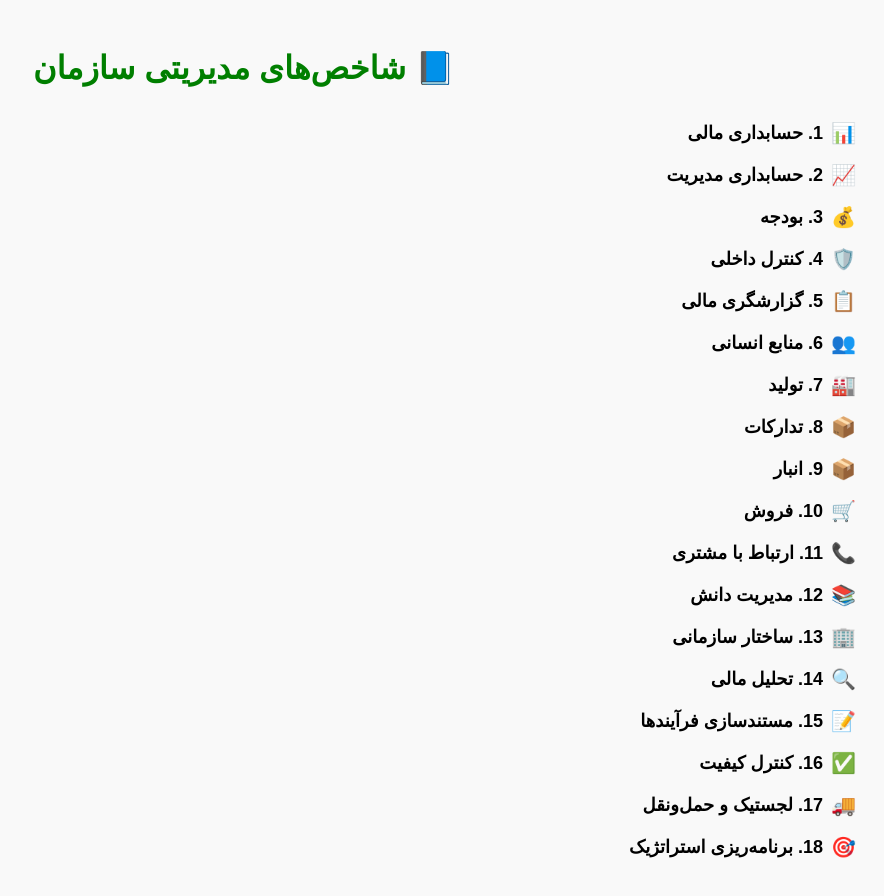
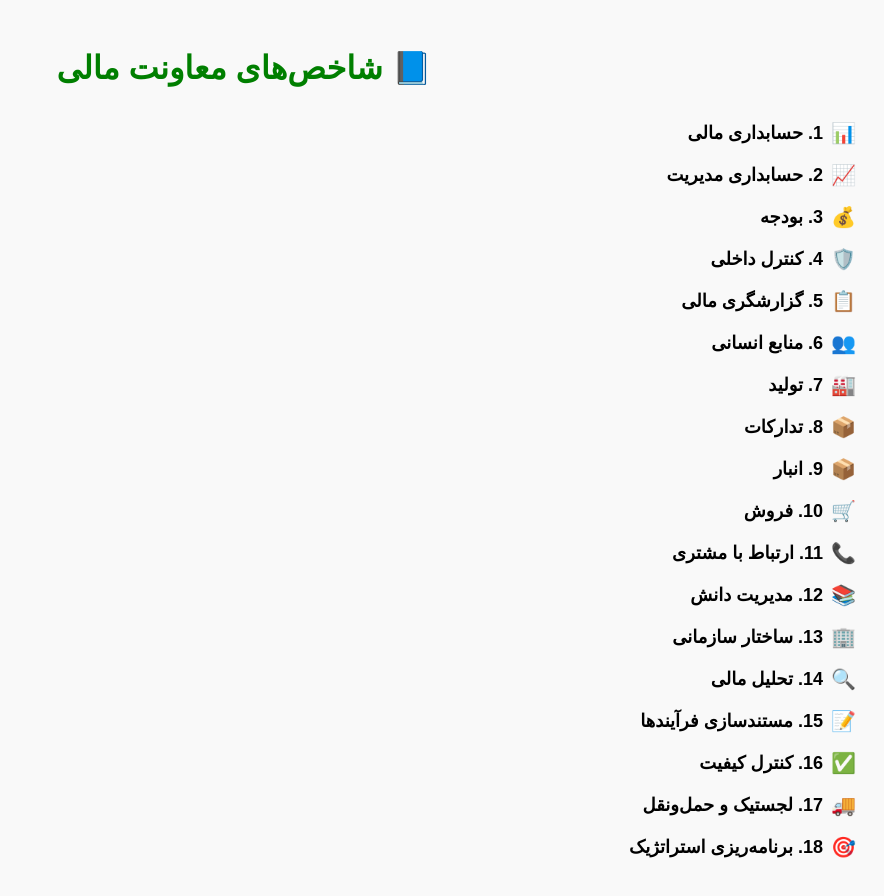
Before and after one commit to watntvs/kpi-dashboard, a plain HTML site: page index.html in a window 1280 px wide. Shown: the whole page, without its empty margins (396-1280 px from the left). Drawn offline with Linux system fonts and the light colour scheme.

Commit message:
Update index.html

```diff
--- a/index.html
+++ b/index.html
@@ -48,7 +48,7 @@
 </head>
 <body>
 
-<h1>📘 شاخص‌های مدیریتی سازمان</h1>
+<h1>📘 شاخص‌های معاونت مالی</h1>
 <div id="dashboard"></div>
 
 <script>
```
